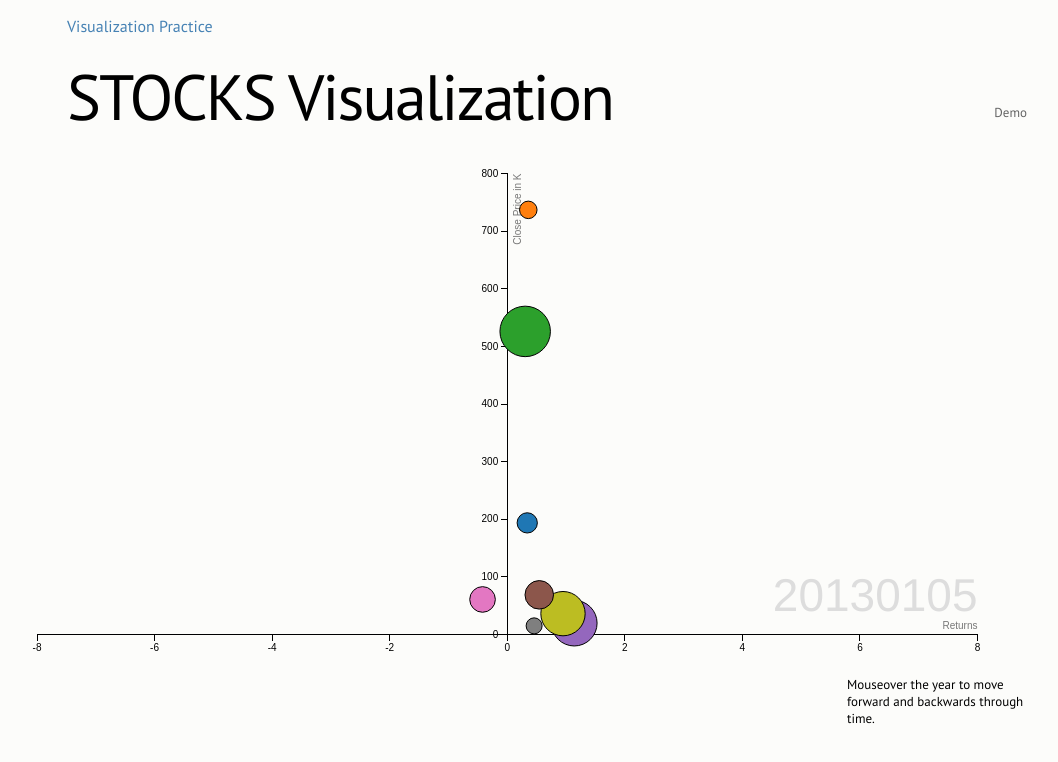
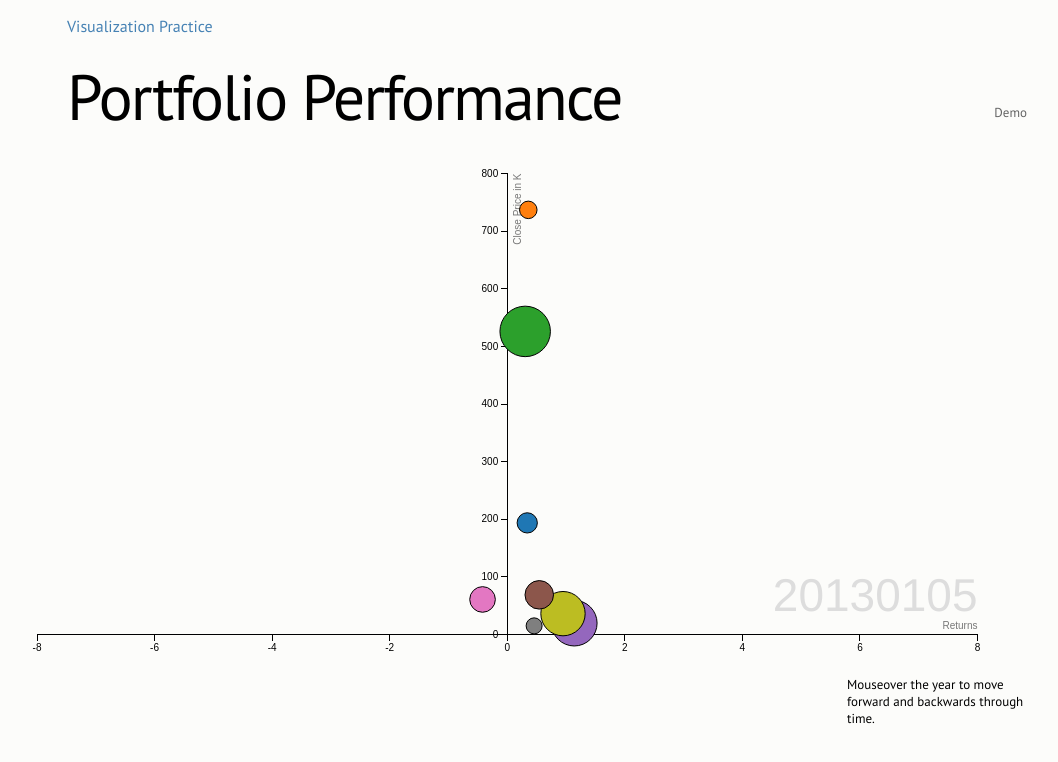
Before and after one commit to sreekarun/vizapp, a plain HTML site: page index.html in a window 1280 px wide. Shown: the whole page, without its empty margins (93-1151 px from the left). Drawn offline with Linux system fonts and the light colour scheme; files whose address does not match are found by name.

Commit message:
Fixed  Issue #8  Changed heading to Portfolio Performance

```diff
--- a/index.html
+++ b/index.html
@@ -12,7 +12,7 @@
         <a href="#">Visualization Practice</a>
     </header>
 
-    <h1>STOCKS Visualization </h1>
+    <h1>Portfolio Performance</h1>
 
     <p id="chart"></p>
 
```
